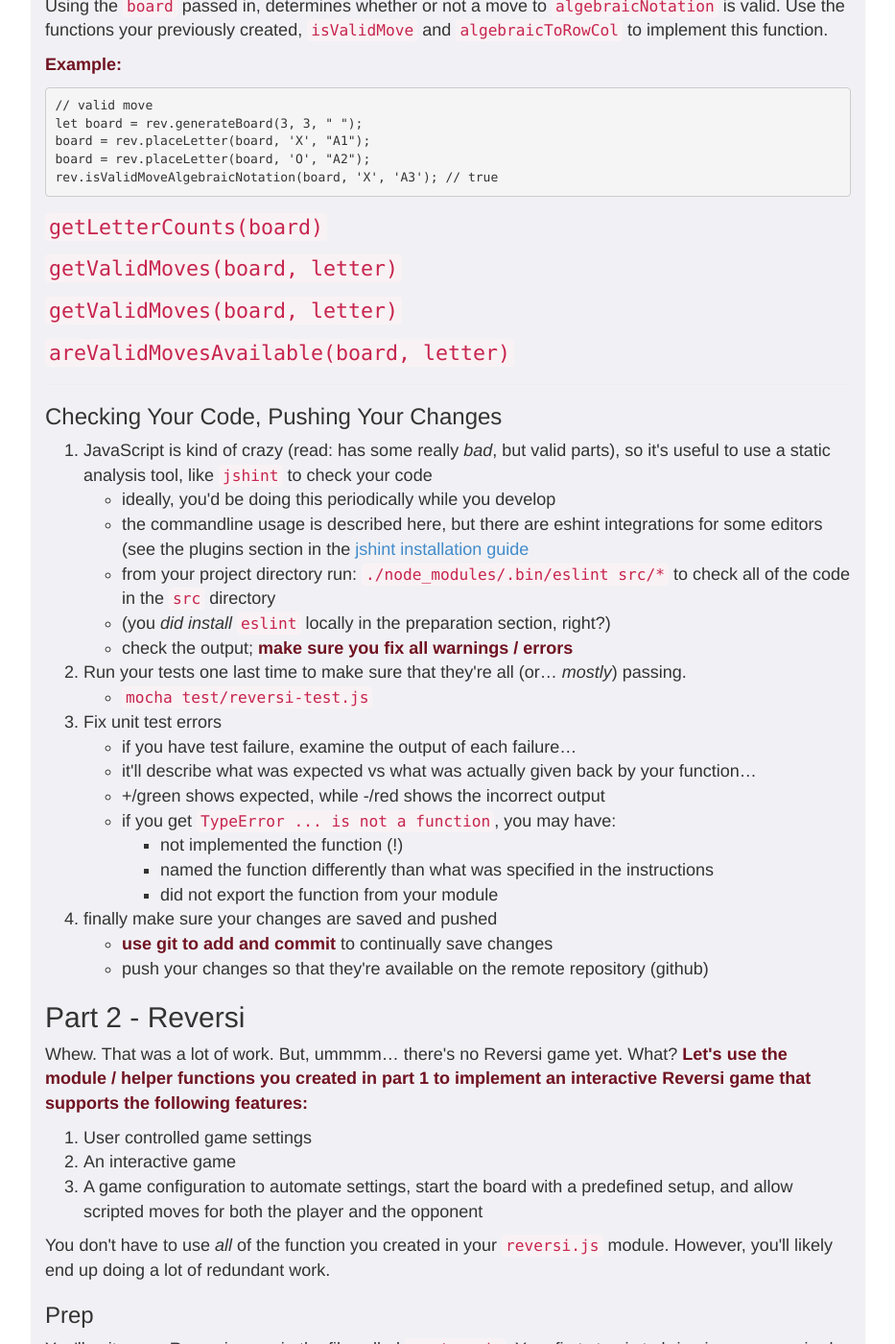
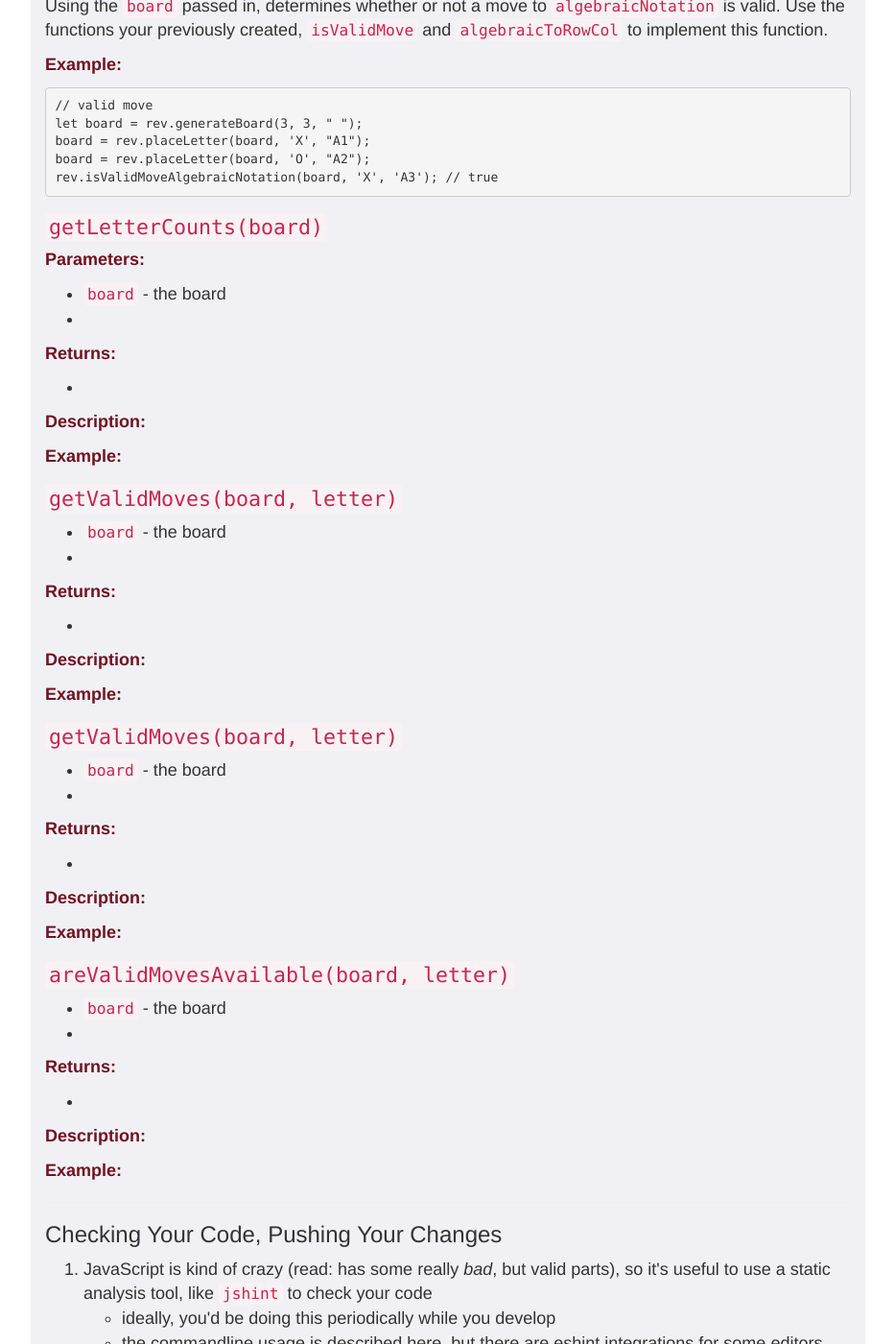
Before and after one commit to foureyes/csci-ua.0480-spring2017-008, a Jekyll site: the page built from homework/01.markdown, in a window 1280 px wide and 1400 px high, scrolled down 19710 px. Shown: the whole window at 96% size, without its empty margins (173-1106 px from the left). Built offline with Jekyll 4.4.1, drawn with Linux system fonts in a browser that asks for light colours.

Commit message:
hw updates

```diff
--- a/homework/01.markdown
+++ b/homework/01.markdown
@@ -891,9 +891,62 @@ __Example:__
     rev.isValidMoveAlgebraicNotation(board, 'X', 'A3'); // true
 
 ### `getLetterCounts(board)`
+
+__Parameters:__
+
+* `board` - the board
+*
+
+__Returns:__
+
+*
+
+__Description:__
+
+__Example:__
+
 ### `getValidMoves(board, letter)`
+
+* `board` - the board
+*
+
+__Returns:__
+
+*
+
+__Description:__
+
+__Example:__
+
+
+
 ### `getValidMoves(board, letter)`
+
+* `board` - the board
+*
+
+__Returns:__
+
+*
+
+__Description:__
+
+__Example:__
+
+
+
 ### `areValidMovesAvailable(board, letter)`
+
+* `board` - the board
+*
+
+__Returns:__
+
+*
+
+__Description:__
+
+__Example:__
 
 <hr>
 
@@ -920,11 +973,6 @@ __Example:__
     * __use git to add and commit__ to continually save changes
     * push your changes so that they're available on the remote repository (github)
 
-{% comment %}
-    * the diff of expected and observed shows a very subtle difference in spacing!
-        <br>
-        ![spaces!](../resources/img/hw01-tests-02.png)
-{% endcomment %}
 
 
 ## Part 2 - Reversi
@@ -1098,6 +1146,7 @@ O: 1
 Press ENTER to show computer's move...
 </code></pre>
     * for the computer's move, you can use any algorithm you want to generate a valid move
+
 {% comment %}
 3. If there's a winner, display who won... for example `Computer won!` or `Player won!`
 4. If the board is full, announce that it's a draw: `It's a draw!`
@@ -1418,6 +1467,12 @@ __Reading a file after user input is not working__
 * make sure you create your readline interface for reading a file __after__ you've received user input
 * so you should create the `readline` interface for reading a file within the callback of the `readline` interface that prompts the user for input
 {% endcomment %}
+
+{% comment %}
+    * the diff of expected and observed shows a very subtle difference in spacing!
+        <br>
+        ![spaces!](../resources/img/hw01-tests-02.png)
+{% endcomment %}
 </div>
 
 </div>
```
